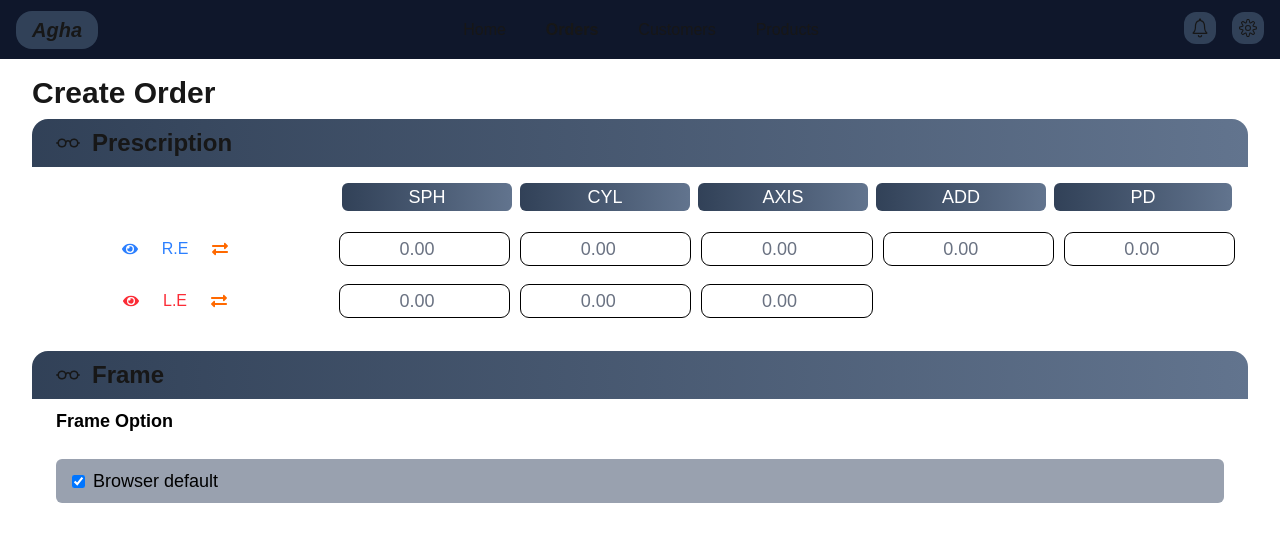
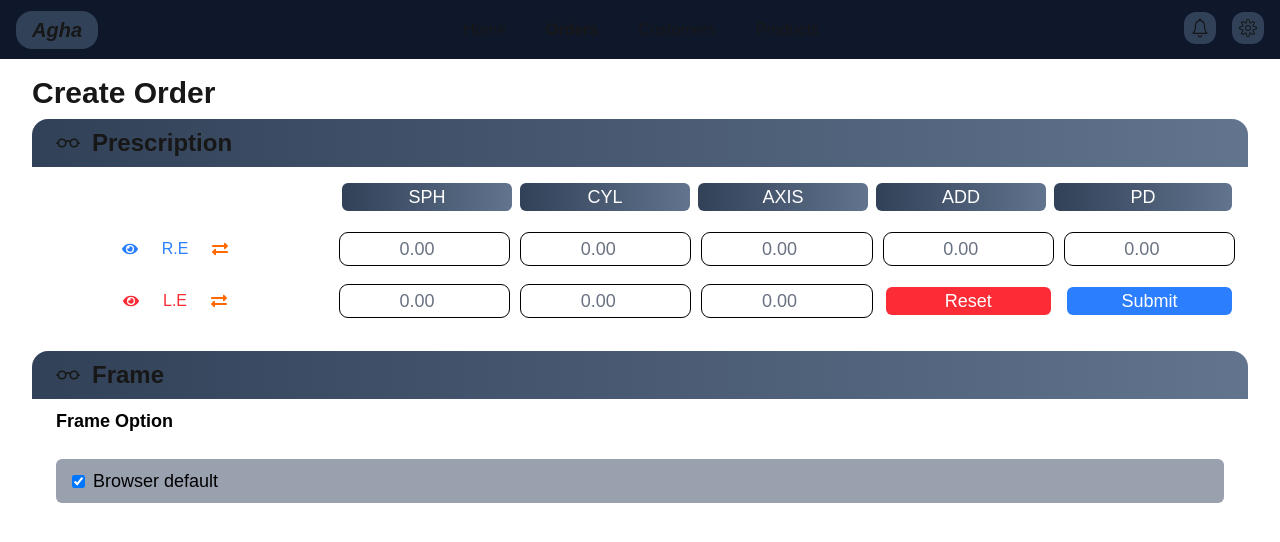
Before and after one commit to yasseragha1999/Agha-Optics, a Next.js app: page /orders in a window 1280 px wide. Shown: the top 542 px of the page. Built offline with nearby package versions, Linux system fonts and the light colour scheme.

Commit message:
add button reset & submit

```diff
--- a/src/shared/Prescription/Prescription.jsx
+++ b/src/shared/Prescription/Prescription.jsx
@@ -69,6 +69,12 @@ const Prescription = () => {
                         <input type="number" placeholder="0.00"
                                className=" rounded-md text-center outline-offset-2 outline   md:text-lg placeholder-gray-500"
                                required/>
+                        <button type="reset"
+                                className={"bg-red-500   md:text-lg text-center text-white rounded-md cursor-pointer"}>Reset
+                        </button>
+                        <button type="submit"
+                                className={"bg-blue-500    md:text-lg text-center text-white rounded-md cursor-pointer"}>Submit
+                        </button>
 
                     </div>
                 </div>
```
